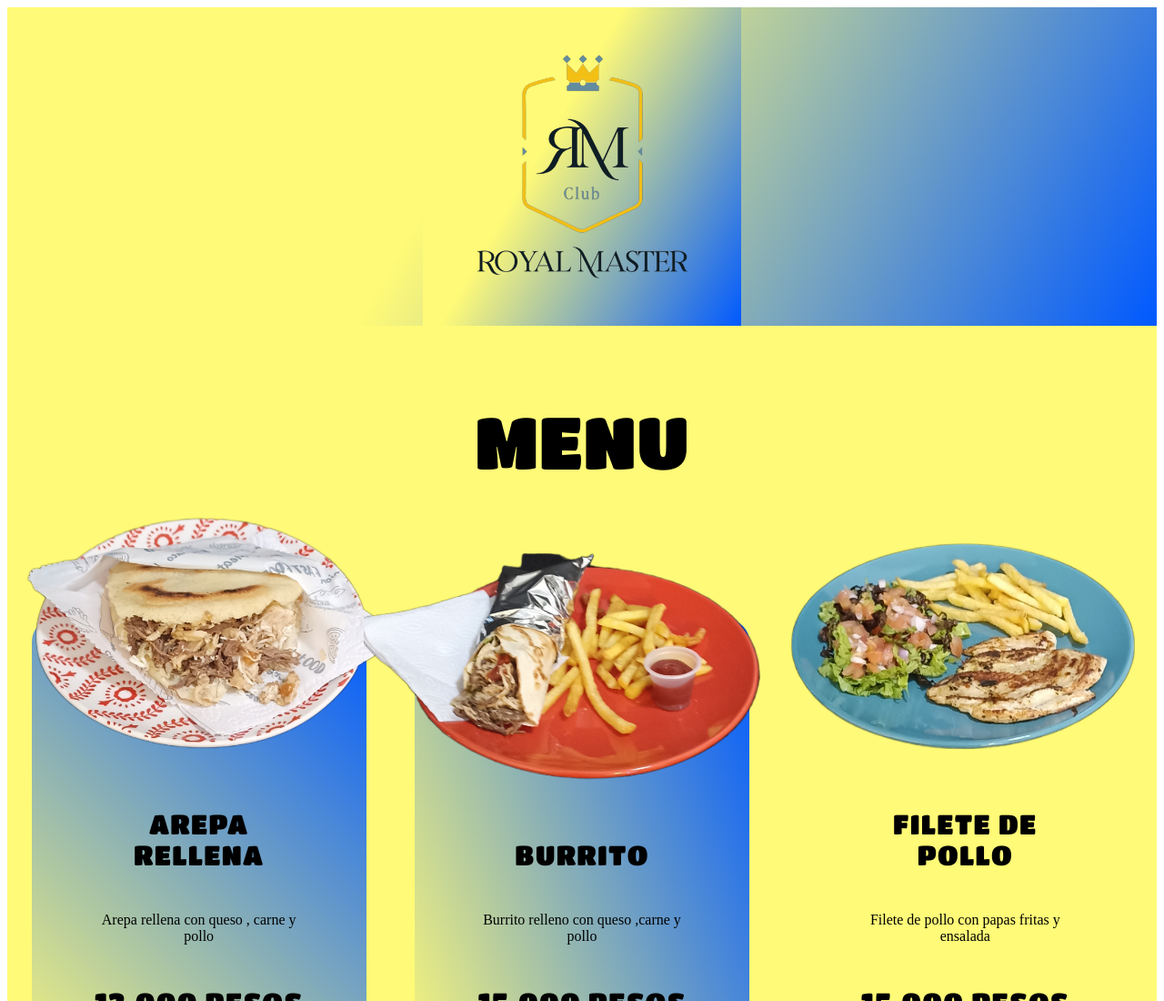
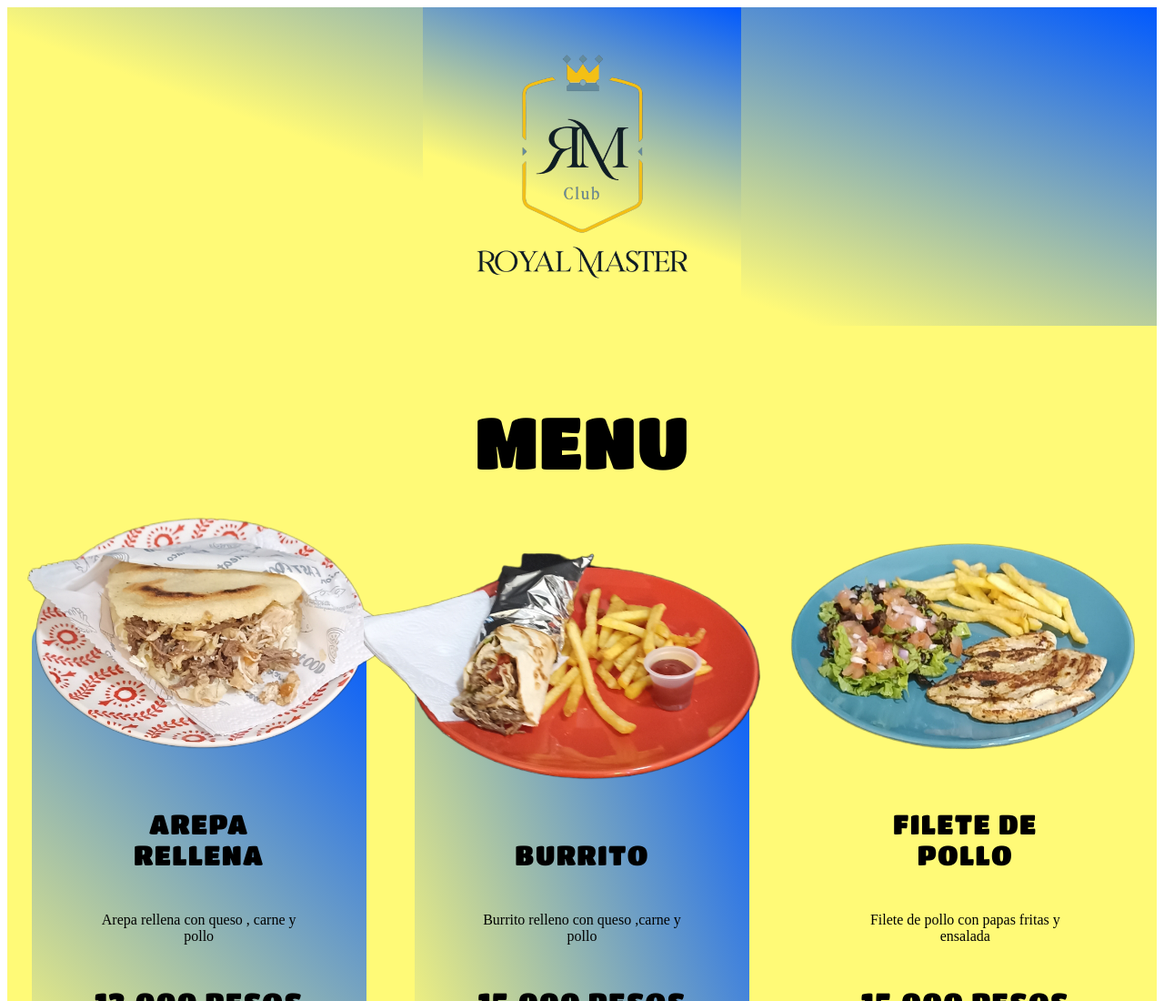
Before and after one commit to staticxtrem/casino-royal-menu, a plain HTML site: page index.html in a window 1280 px wide. Shown: the top 1100 px of the page at 91% size. Drawn offline with Linux system fonts and the light colour scheme.

Commit message:
Update styles.css

```diff
--- a/css/styles.css
+++ b/css/styles.css
@@ -5,7 +5,7 @@
   display: flex;
   flex-direction: column;
 
-background: linear-gradient(120deg, #fffa77 40%, #0059ff);
+background: linear-gradient(20deg, #fffa77 40%, #0059ff);
 }
 .productscontainer {
   display: flex;
@@ -17,7 +17,7 @@ width: 350px;
 margin-left: auto;
 margin-right: auto;
 margin-bottom: 0px;
-background: linear-gradient(120deg, #fffa77 40%, #0059ff);
+background: linear-gradient(20deg, #fffa77 40%, #0059ff);
 }
 .titulo{
   font-family: "Titan One";
```
